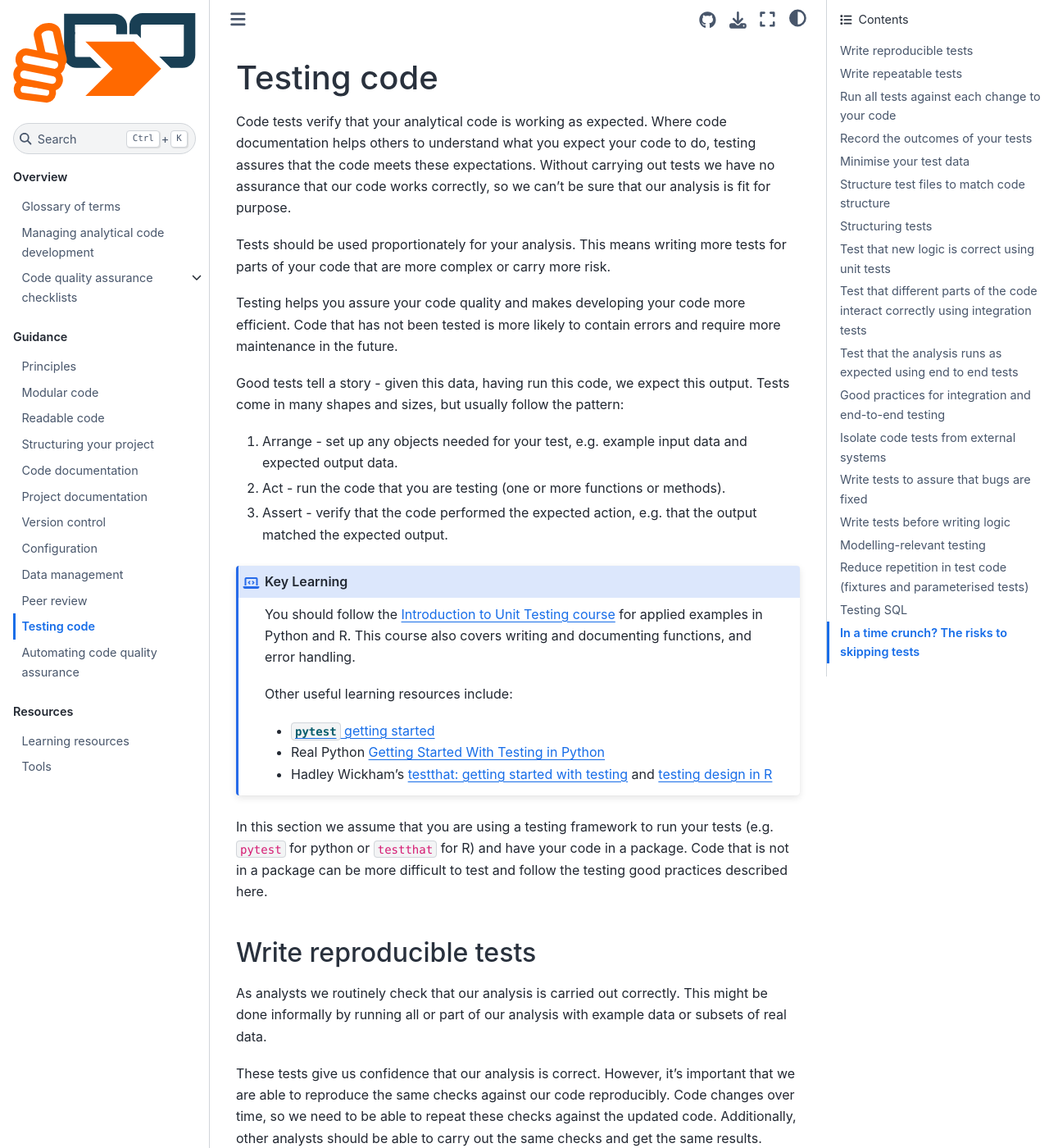
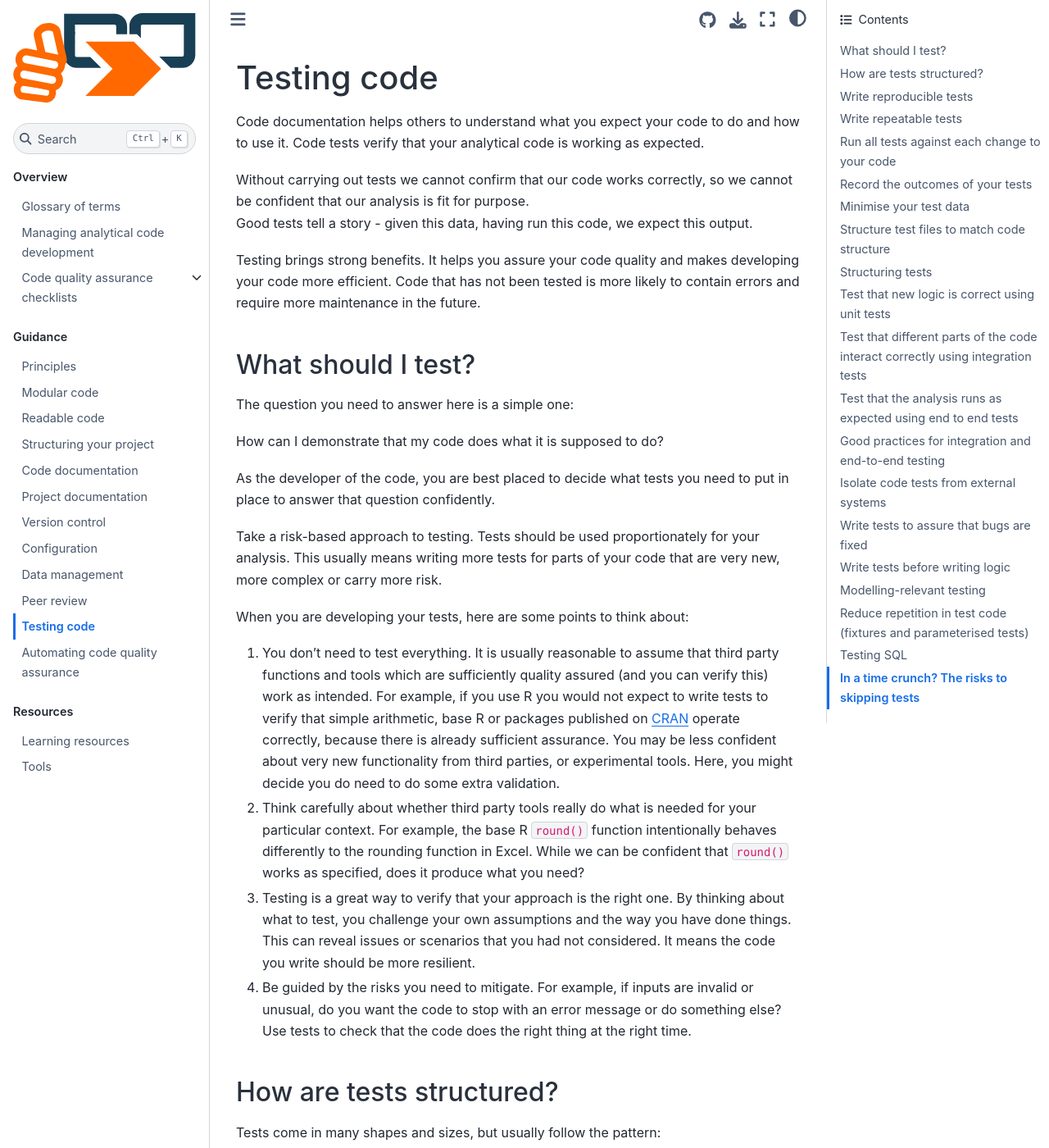
Before and after one commit to best-practice-and-impact/qa-of-code-guidance, a Jupyter Book: the page built from book/testing_code.md, in a window 1280 px wide and 1400 px high. Shown: the whole window at 82% size. Built offline with Jupyter Book 1.0.4 settings and Sphinx 7.4.7 and the Sphinx Book theme 1.1.4, drawn with Linux system fonts in a browser that asks for light colours.

Commit message:
Merge 209 add information on what analysts should be testing into main (#219)
* Added section on what to test to testing_code.md

* Drafting changes on what to test in testing_code.md

* Drafting changes on what to test in testing_code.md

* Drafting changes on what to test in testing_code.md

* Minor amendments to language in testing_code.md

```diff
--- a/book/testing_code.md
+++ b/book/testing_code.md
@@ -1,16 +1,32 @@
 # Testing code
 
-Code tests verify that your analytical code is working as expected.
-Where code documentation helps others to understand what you expect your code to do, testing assures that the code meets these expectations.
-Without carrying out tests we have no assurance that our code works correctly, so we can't be sure that our analysis is fit for purpose.
+Code documentation helps others to understand what you expect your code to do and how to use it. Code tests verify that your analytical code is working as expected.
 
-Tests should be used proportionately for your analysis.
-This means writing more tests for parts of your code that are more complex or carry more risk.
+Without carrying out tests we cannot confirm that our code works correctly, so we cannot be confident that our analysis is fit for purpose.
+Good tests tell a story - given this data, having run this code, we expect this output.
 
-Testing helps you assure your code quality and makes developing your code more efficient.
+Testing brings strong benefits. It helps you assure your code quality and makes developing your code more efficient.
 Code that has not been tested is more likely to contain errors and require more maintenance in the future.
 
-Good tests tell a story - given this data, having run this code, we expect this output.
+## What should I test?
+
+The question you need to answer here is a simple one:
+
+How can I demonstrate that my code does what it is supposed to do?
+
+As the developer of the code, you are best placed to decide what tests you need to put in place to answer that question confidently.
+
+Take a risk-based approach to testing. Tests should be used proportionately for your analysis.  This usually means writing more tests for parts of your code that are very new, more complex or carry more risk.
+
+When you are developing your tests, here are some points to think about:
+
+1.  You don't need to test everything. It is usually reasonable to assume that third party functions and tools which are sufficiently quality assured (and you can verify this) work as intended.  For example, if you use R you would not expect to write tests to verify that simple arithmetic, base R or packages published on [CRAN](https://cran.r-project.org/) operate correctly, because there is already sufficient assurance. You may be less confident about very new functionality from third parties, or experimental tools. Here, you might decide you do need to do some extra validation.
+2. Think carefully about whether third party tools really do what is needed for your particular context.  For example, the base R `round()` function intentionally behaves differently to the rounding function in Excel. While we can be confident that `round()` works as specified, does it produce what you need?
+3. Testing is a great way to verify that your approach is the right one. By thinking about what to test, you challenge your own assumptions and the way you have done things. This can reveal issues or scenarios that you had not considered. It means the code you write should be more resilient.
+4. Be guided by the risks you need to mitigate. For example, if inputs are invalid or unusual, do you want the code to stop with an error message or do something else? Use tests to check that the code does the right thing at the right time.
+
+## How are tests structured?
+
 Tests come in many shapes and sizes, but usually follow the pattern:
 
 1. Arrange - set up any objects needed for your test, e.g. example input data and expected output data.
```
